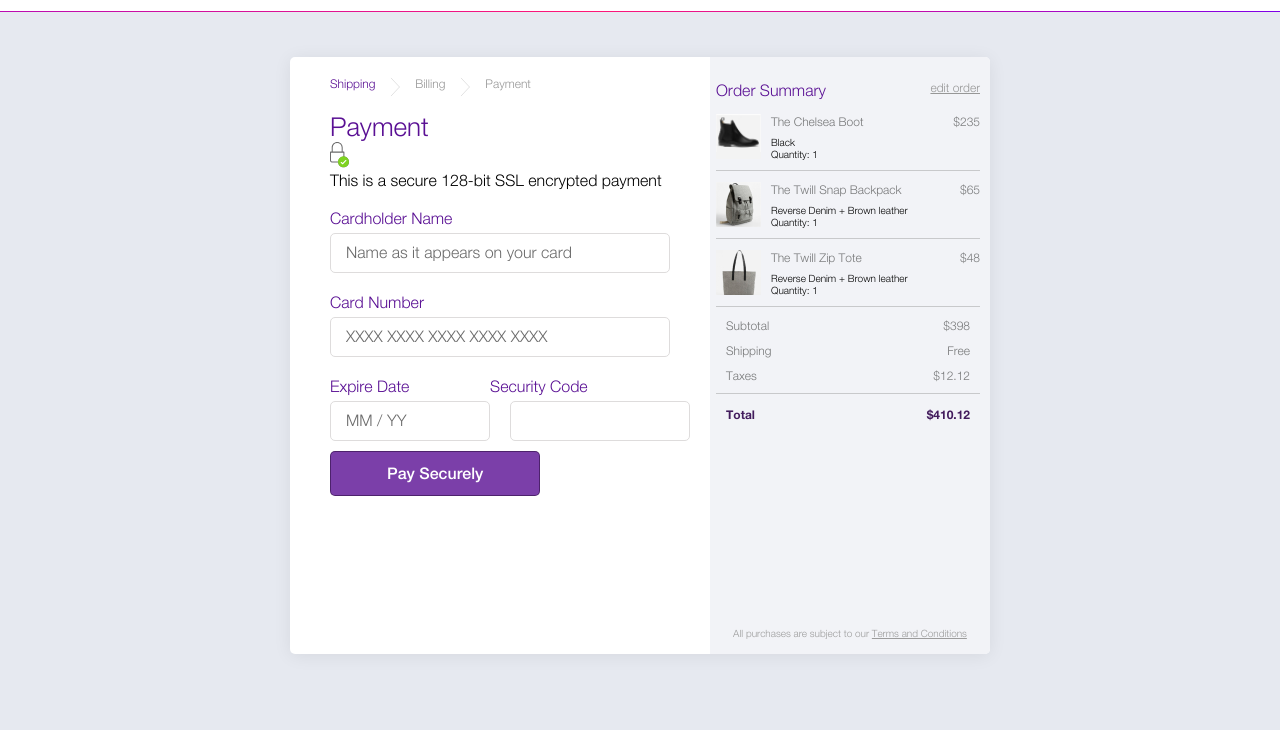
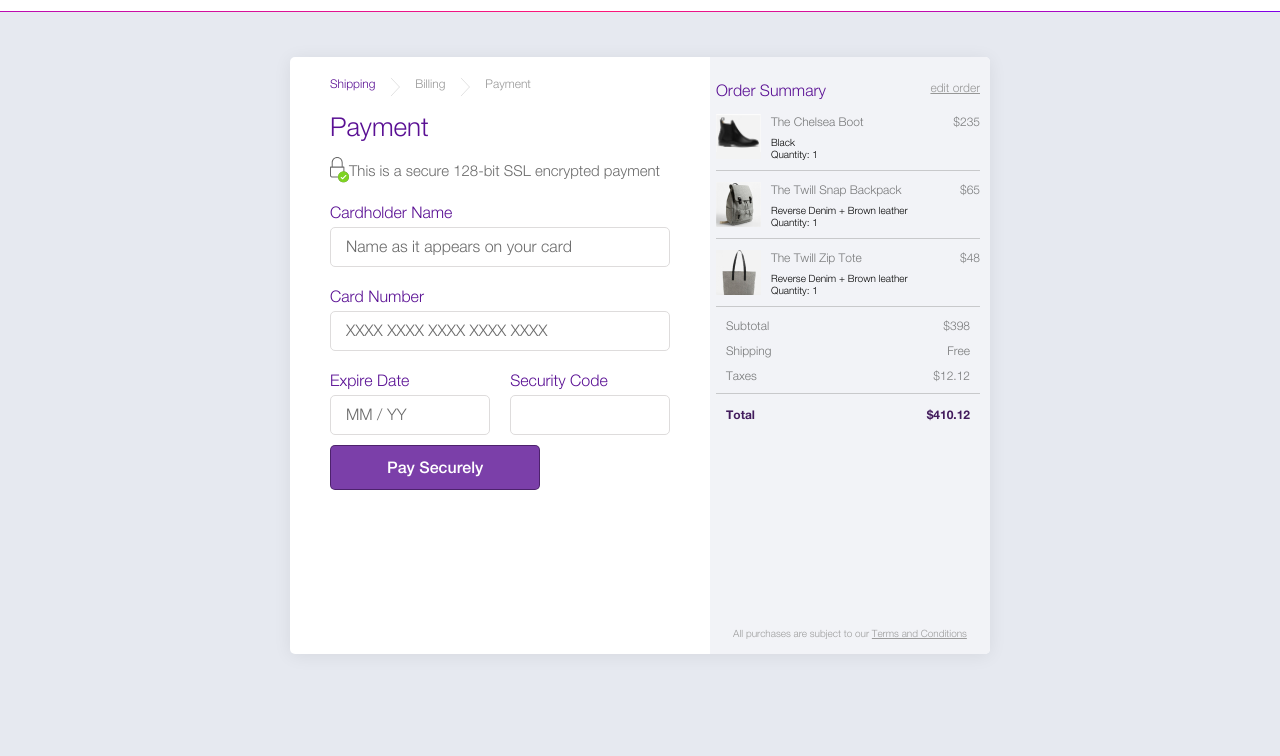
Before and after one commit to gor-karapetyan/shopping-form, a plain HTML site: page index.html in a window 1280 px wide. Shown: the part 44-800 px from the top of the page. Drawn offline with Linux system fonts and the light colour scheme.

Commit message:
form Billing Information and Payment panel

```diff
--- a/index.html
+++ b/index.html
@@ -89,7 +89,7 @@
                    <div class="form-slide billing-info">
                         <div class="form-slide-title">
                             <span class="form-slide-title-text font-purple">Billing Information</span>
-                            <a href="#">Same as shipping</a>
+                            <a href="#" class="title-link font-purple">Same as shipping</a>
                         </div>
                         <div class="fieldset">
                             <div class="fieldset-title font-purple">
@@ -142,8 +142,8 @@
                         <div class="form-slide-title">
                             <span class="form-slide-title-text font-purple">Payment</span>
                         </div>
-                        <div class="path">
-                            <img src="images/Group 11.svg" alt="">
+                        <div class="form-slide-description">
+                            <img src="images/secure-payment.svg" alt="">
                             <p>This is a secure 128-bit SSL encrypted payment</p>
                         </div>
                         <div class="fieldset">
@@ -170,15 +170,15 @@
                                     Expire Date
                                 </div>
                                 <div class="input-container">
-                                    <input type="number" id="datemax" name="datemax" class="input-field input-required" max="1979-12-31" placeholder="MM / YY">
+                                    <input type="text" id="datemax" name="datemax" class="input-field input-required" max="1979-12-31" placeholder="MM / YY" title="Expire Date">
                                     <p class="input-tooltip">Please enter your card expire date</p>
                                 </div>
                             </div>
-                            <div>
+                            <div class="input-row-small">
                                 <div class="fieldset-title font-purple">
                                     Security Code
                                 </div>
-                                <div class="input-container input-row-small">
+                                <div class="input-container">
                                     <input type="password" name="security-code" class="input-field input-required" title="Security Code">
                                     <p class="input-tooltip">Please enter your security code</p>
                                 </div>
--- a/style.css
+++ b/style.css
@@ -9,6 +9,9 @@
     margin: 0;
     padding: 0;
     font-family: 'HelveticaNeue', sans-serif;
+}
+body{
+    background: #E6E9F0;
 }
 a{
     color: inherit; /*chexarkum e brauzeri koxmic trvac guyn@*/
@@ -238,12 +241,14 @@ a{
 /* Form Header Nav end */
 .form-slides{
     position: relative;
+    height: 100%;
 }
 .form-slide{
     position: absolute;
     width: 100%;
     opacity: 0;
     visibility: hidden;
+    height: 100%;
 }
 .form-slide.visible{
     opacity: 1;
@@ -255,11 +260,16 @@ a{
     justify-content: space-between;
 }
 .form-slide-title a{
-    font-size: 12px;
-    line-height: 14px;
-    color: #5A1094;
     text-decoration-color: #979797;
     font-weight: 500;
+}
+.form-slide-description{
+    display: flex;
+    align-items: center;
+    font-size: 15px;
+    line-height: 18px;
+    color: #6B6B6B;
+    margin: 15px 0;
 }
 .form-slide-title-text{
     font-size: 26px;
```
Also changed, not shown: images/secure-payment.svg (renamed from images/Group 11.svg).
